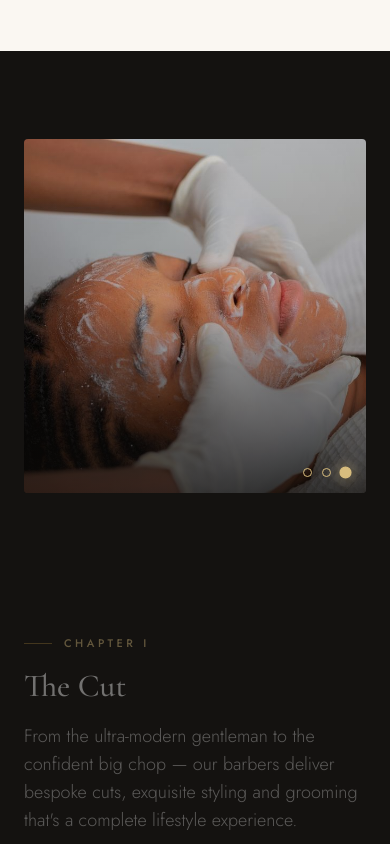
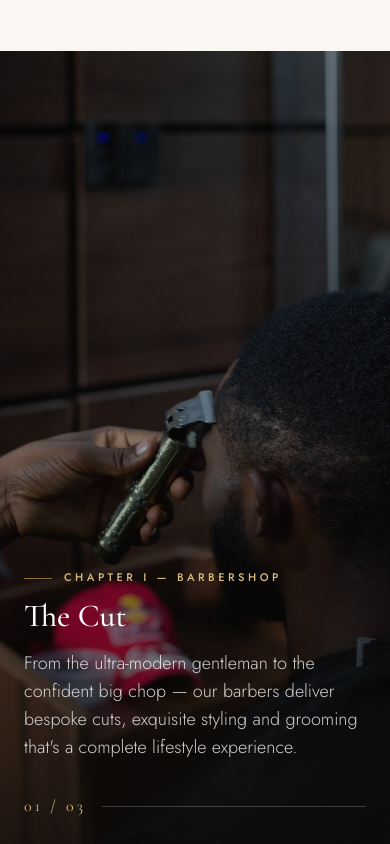
Before and after one commit to IanAlindi/nywele-nzuri-by-jaz, a website built with Vite: page index.html in a window 390 px wide. Shown: the part 2100-2944 px from the top of the page. Built offline with nearby package versions, Linux system fonts and the light colour scheme; some packages are replaced by stand-ins of ours.

Commit message:
Rebuild story as unified cinematic pinned crossfade (works identically on mobile & desktop): full-bleed image, Ken-Burns, chapter rise, progress bar

```diff
--- a/index.html
+++ b/index.html
@@ -101,44 +101,37 @@
     </div>
   </section>
 
-  <!-- ============ SCROLLYTELLING STORY (desktop pin + mobile sticky) ============ -->
-  <section id="story" class="relative bg-ink text-white overflow-hidden">
-    <div class="container-lux grid md:grid-cols-2 md:gap-16">
-      <!-- visual: pinned on desktop, sticky on mobile -->
-      <div class="story__visual-wrap self-start sticky top-[88px] md:top-0 md:static z-0">
-        <div class="story__visual relative h-[42vh] sm:h-[52vh] md:h-screen md:py-16">
-          <img loading="lazy" decoding="async" src="/assets/img/story-1.jpg" alt="The cut" class="is-active rounded-[3px]" />
-          <img loading="lazy" decoding="async" src="/assets/img/story-2.jpg" alt="The colour" class="rounded-[3px]" />
-          <img loading="lazy" decoding="async" src="/assets/img/story-3.jpg" alt="The calm" class="rounded-[3px]" />
-          <div class="absolute inset-0 md:inset-y-16 ph-overlay-soft rounded-[3px] pointer-events-none"></div>
-          <!-- chapter progress dots -->
-          <div class="story__dots absolute right-4 bottom-4 md:right-6 md:bottom-24 flex md:flex-col gap-2.5 z-10">
-            <span class="story__dot is-active"></span>
-            <span class="story__dot"></span>
-            <span class="story__dot"></span>
-          </div>
+  <!-- ============ CINEMATIC STORY (pinned crossfade — same on mobile & desktop) ============ -->
+  <section id="story" class="story-seq relative bg-ink text-white">
+    <div class="story-seq__pin">
+      <div class="story-seq__bg">
+        <img class="is-active" src="/assets/img/story-1.jpg" alt="The cut" />
+        <img src="/assets/img/story-2.jpg" alt="The colour" />
+        <img src="/assets/img/story-3.jpg" alt="The calm" />
+      </div>
+      <div class="story-seq__veil"></div>
+      <div class="container-lux story-seq__inner">
+        <div class="story-seq__chapters">
+          <article class="story-seq__chapter is-active">
+            <span class="eyebrow text-gold-light">Chapter I &mdash; Barbershop</span>
+            <h2 class="title-lg text-white mt-3 mb-4">The Cut</h2>
+            <p class="text-white/80 max-w-lg text-lg">From the ultra-modern gentleman to the confident big chop &mdash; our barbers deliver bespoke cuts, exquisite styling and grooming that's a complete lifestyle experience.</p>
+          </article>
+          <article class="story-seq__chapter">
+            <span class="eyebrow text-gold-light">Chapter II &mdash; Hair Salon</span>
+            <h2 class="title-lg text-white mt-3 mb-4">The Colour</h2>
+            <p class="text-white/80 max-w-lg text-lg">Life isn't perfect, but your hair can be. From straight to natural to locked hair, we celebrate every texture &mdash; turning ordinary into extraordinary.</p>
+          </article>
+          <article class="story-seq__chapter">
+            <span class="eyebrow text-gold-light">Chapter III &mdash; Spa</span>
+            <h2 class="title-lg text-white mt-3 mb-4">The Calm</h2>
+            <p class="text-white/80 max-w-lg text-lg">A serene, peaceful and luxurious environment &mdash; from deep-cleansing facials to intensive full-body massages, dedicated entirely to your relaxation.</p>
+          </article>
         </div>
-      </div>
-      <!-- chapters -->
-      <div class="story__chapters relative z-10">
-        <article class="story__chapter min-h-[78vh] md:min-h-screen flex flex-col justify-center py-12 md:py-14 transition-opacity duration-500">
-          <span class="eyebrow text-gold-light">Chapter I</span>
-          <h2 class="title-lg text-white mt-4 mb-5">The Cut</h2>
-          <p class="text-white/75 max-w-md text-lg">From the ultra-modern gentleman to the confident big chop — our
-            barbers deliver bespoke cuts, exquisite styling and grooming that's a complete lifestyle experience.</p>
-        </article>
-        <article class="story__chapter min-h-[78vh] md:min-h-screen flex flex-col justify-center py-12 md:py-14 transition-opacity duration-500">
-          <span class="eyebrow text-gold-light">Chapter II</span>
-          <h2 class="title-lg text-white mt-4 mb-5">The Colour</h2>
-          <p class="text-white/75 max-w-md text-lg">Life isn't perfect, but your hair can be. From straight to natural
-            to locked hair, we celebrate every texture — turning ordinary into extraordinary.</p>
-        </article>
-        <article class="story__chapter min-h-[78vh] md:min-h-screen flex flex-col justify-center py-12 md:py-14 transition-opacity duration-500">
-          <span class="eyebrow text-gold-light">Chapter III</span>
-          <h2 class="title-lg text-white mt-4 mb-5">The Calm</h2>
-          <p class="text-white/75 max-w-md text-lg">A serene, peaceful and luxurious environment — from deep-cleansing
-            facials to intensive full-body massages, dedicated entirely to your relaxation.</p>
-        </article>
+        <div class="story-seq__progress">
+          <span class="story-seq__idx">01 / 03</span>
+          <span class="story-seq__bar"><i></i></span>
+        </div>
       </div>
     </div>
   </section>
--- a/scripts/shots.mjs
+++ b/scripts/shots.mjs
@@ -11,6 +11,10 @@ async function shoot(name, w, h, opts = {}) {
   await page.setViewport({ width: w, height: h, deviceScaleFactor: 1 });
   await page.goto(BASE + (opts.path || "/"), { waitUntil: "networkidle2", timeout: 40000 });
   await new Promise((r) => setTimeout(r, opts.motion ? 2600 : 900));
+  if (opts.scrollSel) {
+    await page.evaluate((s) => { const el = document.querySelector(s); if (el) window.scrollTo(0, el.offsetTop + 10); }, opts.scrollSel);
+    await new Promise((r) => setTimeout(r, 1400));
+  }
   if (opts.selector) {
     await page.evaluate((s) => document.querySelector(s)?.scrollIntoView(), opts.selector);
     await new Promise((r) => setTimeout(r, 1200));
@@ -23,6 +27,8 @@ async function shoot(name, w, h, opts = {}) {
   await page.close();
 }
 
+await shoot("story-desk", 1280, 800, { motion: true, scrollSel: "#story" });
+await shoot("story-mob", 390, 800, { motion: true, scrollSel: "#story" });
 await shoot("desk-motion-hero", 1280, 820, { motion: true });
 await shoot("desk-products", 1280, 820, { path: "/products.html" });
 await shoot("desk-intro", 1280, 820, { selector: "#intro" });
--- a/src/main.js
+++ b/src/main.js
@@ -283,44 +283,38 @@ function initMarquee() {
 function initStory() {
   const story = $("#story");
   if (!story) return;
-  const visuals = $$(".story__visual img", story);
-  const chapters = $$(".story__chapter", story);
-  const dots = $$(".story__dot", story);
-  if (!visuals.length || !chapters.length) return;
+  const pin = $(".story-seq__pin", story);
+  const imgs = $$(".story-seq__bg img", story);
+  const chapters = $$(".story-seq__chapter", story);
+  const idxEl = $(".story-seq__idx", story);
+  const barEl = $(".story-seq__bar i", story);
+  const n = chapters.length;
+  if (!pin || !n) return;
 
   const setActive = (i) => {
-    visuals.forEach((v, k) => v.classList.toggle("is-active", k === i));
-    chapters.forEach((c, k) => {
-      c.classList.toggle("opacity-100", k === i);
-      c.classList.toggle("opacity-40", k !== i);
-    });
-    dots.forEach((d, k) => d.classList.toggle("is-active", k === i));
+    imgs.forEach((im, k) => im.classList.toggle("is-active", k === i));
+    chapters.forEach((c, k) => c.classList.toggle("is-active", k === i));
+    if (idxEl) idxEl.textContent = String(i + 1).padStart(2, "0") + " / " + String(n).padStart(2, "0");
   };
   setActive(0);
 
-  if (reduceMotion) { visuals[0].classList.add("is-active"); return; }
+  if (reduceMotion) { story.classList.add("story-static"); return; }
 
-  // Chapter crossfade — runs on ALL viewports (mobile uses CSS sticky visual)
-  chapters.forEach((ch, i) => {
-    ScrollTrigger.create({
-      trigger: ch,
-      start: "top center",
-      end: "bottom center",
-      onToggle: (self) => { if (self.isActive) setActive(i); },
-    });
-  });
-
-  // Pin the visual column only on desktop (mobile relies on position: sticky)
-  const mm = gsap.matchMedia();
-  mm.add("(min-width: 768px)", () => {
-    const pin = ScrollTrigger.create({
-      trigger: story,
-      start: "top top",
-      end: "bottom bottom",
-      pin: ".story__visual-wrap",
-      pinSpacing: false,
-    });
-    return () => pin.kill();
+  let active = -1;
+  // One pinned, scrubbed sequence — identical premium effect on mobile & desktop.
+  ScrollTrigger.create({
+    trigger: story,
+    start: "top top",
+    end: () => "+=" + window.innerHeight * n,
+    pin: pin,
+    anticipatePin: 1,
+    scrub: true,
+    invalidateOnRefresh: true,
+    onUpdate: (self) => {
+      const i = Math.min(n - 1, Math.floor(self.progress * n));
+      if (i !== active) { active = i; setActive(i); }
+      if (barEl) gsap.set(barEl, { scaleX: self.progress });
+    },
   });
 }
 
--- a/src/style.css
+++ b/src/style.css
@@ -146,9 +146,26 @@
 /* ---------- Hero ---------- */
 .hero__bg { will-change: transform; }
 
-/* ---------- Pinned story ---------- */
-.story__visual img { position: absolute; inset: 0; width: 100%; height: 100%; object-fit: cover; opacity: 0; }
-.story__visual img.is-active { opacity: 1; }
+/* ---------- Cinematic story sequence (pinned crossfade) ---------- */
+.story-seq__pin { position: relative; height: 100svh; min-height: 600px; overflow: hidden; display: flex; align-items: flex-end; }
+.story-seq__bg { position: absolute; inset: 0; }
+.story-seq__bg img { position: absolute; inset: 0; width: 100%; height: 100%; object-fit: cover; opacity: 0; transform: scale(1.08); transition: opacity 1.1s ease, transform 7s ease; }
+.story-seq__bg img.is-active { opacity: 1; transform: scale(1); }
+.story-seq__veil { position: absolute; inset: 0; background: linear-gradient(to top, rgba(13,11,9,.9) 0%, rgba(13,11,9,.35) 45%, rgba(13,11,9,.5) 100%); }
+.story-seq__inner { position: relative; width: 100%; padding-bottom: clamp(2.75rem, 9vh, 6rem); padding-top: clamp(5rem, 12vh, 8rem); }
+.story-seq__chapters { position: relative; min-height: 320px; }
+@media (min-width: 768px) { .story-seq__chapters { min-height: 260px; } }
+.story-seq__chapter { position: absolute; left: 0; bottom: 0; opacity: 0; transform: translateY(34px); transition: opacity .7s theme('transitionTimingFunction.lux'), transform .7s theme('transitionTimingFunction.lux'); pointer-events: none; }
+.story-seq__chapter.is-active { opacity: 1; transform: none; pointer-events: auto; }
+.story-seq__progress { display: flex; align-items: center; gap: 1rem; margin-top: 2rem; }
+.story-seq__idx { font-family: theme('fontFamily.serif'); font-size: 1rem; letter-spacing: .2em; color: theme('colors.gold.light'); white-space: nowrap; }
+.story-seq__bar { position: relative; flex: 1; max-width: 280px; height: 1px; background: rgba(255,255,255,.2); overflow: hidden; }
+.story-seq__bar i { position: absolute; left: 0; top: 0; height: 100%; width: 100%; background: theme('colors.gold.light'); transform: scaleX(0); transform-origin: left; }
+/* No-JS / fallback: reveal everything stacked, readable */
+.no-js .story-seq__pin, .story-static .story-seq__pin { height: auto; min-height: 0; display: block; }
+.no-js .story-seq__bg img:first-child, .story-static .story-seq__bg img:first-child { opacity: 1; transform: none; }
+.no-js .story-seq__chapters, .story-static .story-seq__chapters { min-height: 0; }
+.no-js .story-seq__chapter, .story-static .story-seq__chapter { position: relative; opacity: 1; transform: none; margin-bottom: 2.5rem; }
 
 /* ---------- Page hero (inner) ---------- */
 .page-hero { position: relative; background: #0d0b09; color: #fff; text-align: center; overflow: hidden; }
@@ -162,10 +179,6 @@
   transition: width .1s linear;
 }
 
-/* ---------- Story chapter dots ---------- */
-.story__dot { width: 9px; height: 9px; border-radius: 50%; border: 1px solid theme('colors.gold.light'); background: transparent; transition: all .35s theme('transitionTimingFunction.lux'); }
-.story__dot.is-active { background: theme('colors.gold.light'); transform: scale(1.35); box-shadow: 0 0 10px rgba(216,189,126,.7); }
-
 /* ---------- Floating WhatsApp ---------- */
 .fab { position: fixed; right: 18px; bottom: 18px; z-index: 95; width: 52px; height: 52px; border-radius: 50%; background: #25d366; color: #fff; display: grid; place-items: center; box-shadow: 0 12px 28px -8px rgba(37,211,102,.7); transition: transform .25s ease; }
 .fab:hover { transform: scale(1.08); }
@@ -176,8 +189,6 @@
 @media (max-width: 640px) {
   .section { padding-top: 4rem; padding-bottom: 4rem; }
   .marquee__track span { font-size: 1.5rem; }
-  /* keep the sticky story visual clear of a fixed mobile UI */
-  .story__visual img { border-radius: 4px; }
 }
 
 /* ---------- Film grain (tactile luxury texture) ---------- */
```
